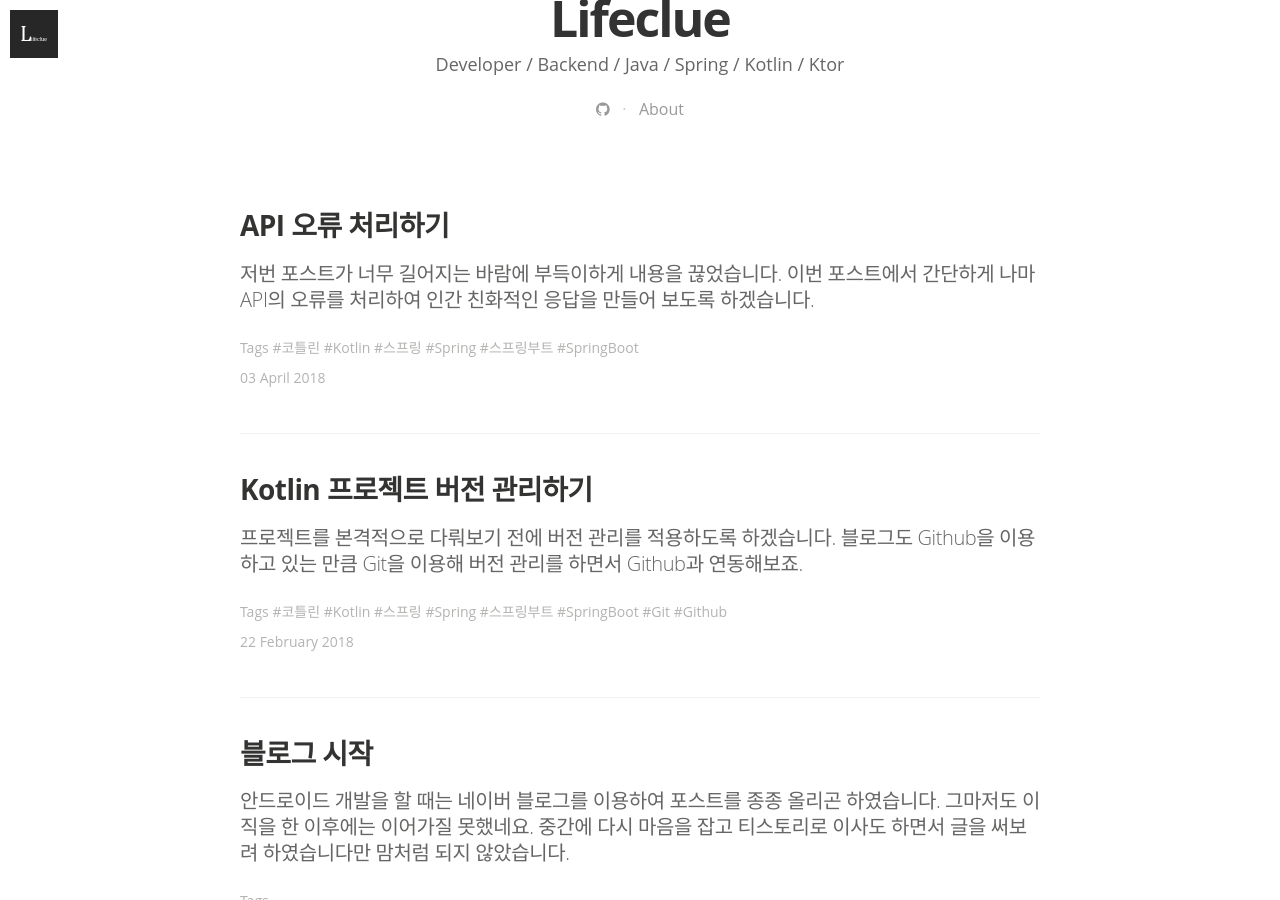
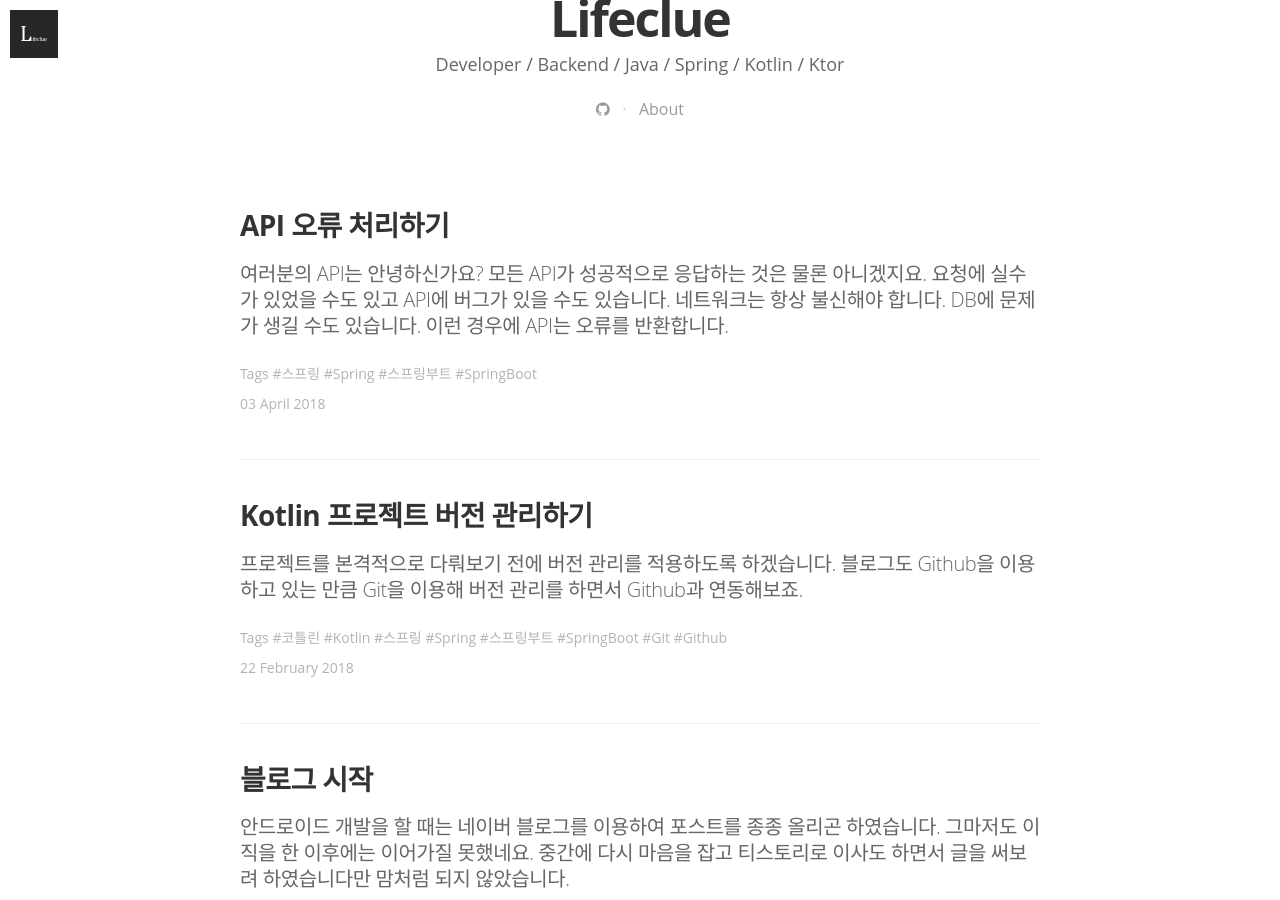
Before and after one commit to Lifeclue/blog, a Jekyll site: the page built from index.html, in a window 1280 px wide and 900 px high, scrolled down 541 px. Built offline with Jekyll 4.4.1, drawn with Linux system fonts in a browser that asks for light colours; nearby versions of some CDN libraries; some web fonts are replaced; the list of posts is cut into pages by our own code.

Commit message:
API error handing 포스트 내용을 독립적으로 변경

````diff
--- a/_posts/2018-04-03-api-error-handling.markdown
+++ b/_posts/2018-04-03-api-error-handling.markdown
@@ -4,17 +4,13 @@
 date: "2018-04-03 21:39:06 +0900"
 categories: kotlin spring
 comments: true
-tags: 코틀린 Kotlin 스프링 Spring 스프링부트 SpringBoot
+tags: 스프링 Spring 스프링부트 SpringBoot
 ---
-저번 포스트가 너무 길어지는 바람에 부득이하게 내용을 끊었습니다. 이번 포스트에서 간단하게 나마 API의 오류를 처리하여 인간 친화적인 응답을 만들어 보도록 하겠습니다.
-
-# API 오류
-
-모든 API가 성공하는 것은 물론 아니겠지요. 요청에 실수가 있었을 수도 있고 API에 버그가 있을 수도 있습니다. 네트워크는 항상 불신해야 합니다. DB에 문제가 생길 수도 있습니다. 갑자기 많은 요청이 몰려 서버에 과부하가 걸릴 수도 있지요. 이런 경우에 API는 오류를 반환합니다.
+여러분의 API는 안녕하신가요? 모든 API가 성공적으로 응답하는 것은 물론 아니겠지요. 요청에 실수가 있었을 수도 있고 API에 버그가 있을 수도 있습니다. 네트워크는 항상 불신해야 합니다. DB에 문제가 생길 수도 있습니다. 이런 경우에 API는 오류를 반환합니다.
 
 ## Spring 기본 오류
 
-저번에 만든 Famphlet 프로젝트를 봅시다. Famphlet의 API는 `/sites`로 시작합니다. 그런데 API 사용자가 오타를 내면 어떨까요?
+Famphlet이라는 프로젝트가 있다고 해 봅시다. Famphlet의 API는 `/sites`로 시작합니다. 그런데 API 사용자가 오타를 내면 어떨까요?
 
 ```
 http://localhost:8080/site
@@ -65,7 +61,7 @@
 ### HTTP 상태 코드 사용
 
 재정의한 예외가 발생했을 때 HTTP 상태 코드를 임의로 정의해서 사용할 수 있습니다. 먼저 예외를 만들어봅시다.
-Famphlet에서는 Site를 찾을 수 없는 경우 예외가 발생합니다. 우리는 그 예외를 `IllegalArgumentException`으로 처리했었죠?
+Famphlet에서는 Site를 찾을 수 없는 경우 예외가 발생합니다. 우리는 그 예외를 `IllegalArgumentException`으로 발생 시킬 수 있습니다.
 
 ```kotlin
 override fun getSiteItem(id: Long): SiteItem {
@@ -89,7 +85,8 @@
 ```
 
 상태 코드가 `NO_CONTENT`면 `204`코드로 응답을 하고, 이는
->요청은 실패없이 처리했으나 제공할 컨텐츠가 없음
+
+> 요청은 실패없이 처리했으나 제공할 컨텐츠가 없음
 
 이라는 뜻입니다. `@ResponseStatus`의 value 속성과 더불어 reason 속성을 추가로 부여할 수 있습니다. 여기에는 오류의 내용을 입력할 수 있습니다. 그러나 204는 [제공할 컨텐츠가 없는 상태](https://tools.ietf.org/html/rfc7231#section-6.3.5)이므로 reason을 설정해도 아무런 응답 본문이 내려가지 않습니다.
 
@@ -234,7 +231,8 @@
 }
 ```
 
-클래스를 새로 만들고 `@ControllerAdvice` 어노테이션을 붙여주었습니다. 그리고 메서드 정의는 위에서 `@ExceptionHandler`를 썼던 것과 같습니다. 그러니까 `@ExceptionHandler`가 `@ControllerAdvice`에 있다는 것이 유일한 차이점이죠.
+클래스를 새로 만들고 `@ControllerAdvice` 어노테이션을 붙여주었습니다. 그리고 메서드 정의는 위에서 `@ExceptionHandler`를 썼던 것과 같습니다. 그러니까 `@ExceptionHandler`가 `@ControllerAdvice`에 있다는 것이 유일한 차이점이죠. 다만 이렇게 `@ControllerAdvice`를 오류 처리기로 사용하면 모든 컨트롤러의 처리되지 않은 예외가 이곳에서 처리됩니다.
+즉, 예외 처리를 중앙 집중화할 수 있는 것이죠.
 
 ### 저수준 처리
 
@@ -262,4 +260,4 @@
 
 ---
 
-우리는 이전 포스트에서 처음 만든 API가 `500` 코드로 응답하는 것에 당황하였습니다. 하지만 이제는 그럴 필요는 없게 되었네요. 이제 적절한 처리를 할 수 있기 때문에, 응답을 받은 사용자가 무엇이 잘못됐고 **무엇을 해야 하는지** 안내할 수 있게 되었습니다. **사용자가 무엇을 해야 하는지 알려주는 것**은 매우 중요합니다. 기능이 성공했을 땐 다음 단계에 대해 쉽게 설명하고, 실패했을 때는 대안이 무엇인지 쉽게 설명하는 것입니다. 오늘 공부해 본 오류 처리 방법으로 사용자가 API 오류 또는 실패 응답을 받았을 때 무엇을 해야 하는지 친절하게 알려줍시다.
+우리는 종종 API가 `500` 코드로 응답하는 것에 당황하였습니다. 하지만 이제는 그럴 필요는 없게 되었네요. 이제 적절한 처리를 할 수 있기 때문에, 응답을 받은 사용자가 무엇이 잘못됐고 **무엇을 해야 하는지** 안내할 수 있게 되었습니다. **사용자가 무엇을 해야 하는지 알려주는 것**은 매우 중요합니다. 기능이 성공했을 땐 다음 단계에 대해 쉽게 설명하고, 실패했을 때는 대안이 무엇인지 쉽게 설명하는 것입니다. 오늘 공부해 본 오류 처리 방법으로 사용자가 API 오류 또는 실패 응답을 받았을 때 무엇을 해야 하는지 친절하게 알려줍시다.
````
Also changed, not shown: other parts of _posts/2018-04-03-api-error-handling.markdown (+2 -2 lines).
